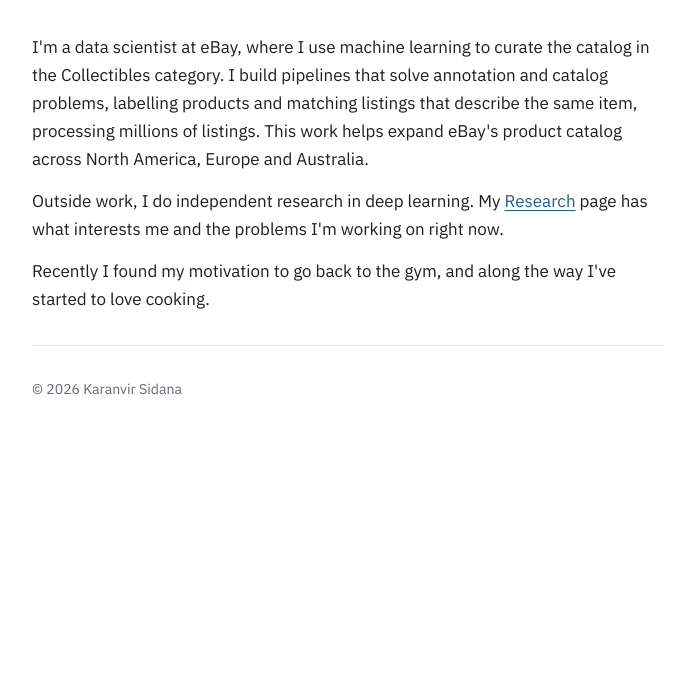
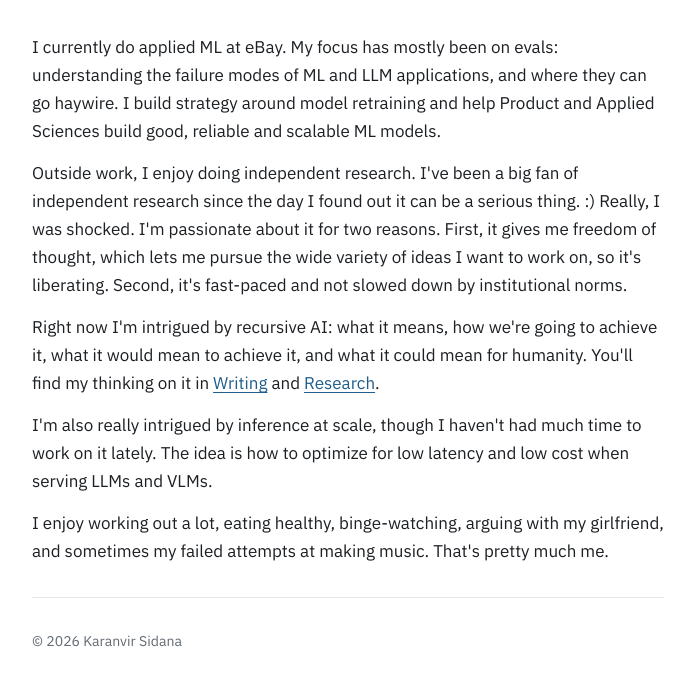
Before and after one commit to karan-vir/karan-vir.github.io, a plain HTML site: page index.html in a window 1280 px wide. Shown: the part 114-800 px from the top of the page, without its empty margins (292-987 px from the left). Drawn offline with Linux system fonts and the light colour scheme.

Commit message:
About: update role, research motivation and interests
Co-Authored-By: Claude Opus 5.5 <noreply@anthropic.com>
Claude-Session: https://claude.ai/code/session_016FjovBQCCUjAtj5maTC5jR

```diff
--- a/index.html
+++ b/index.html
@@ -17,9 +17,11 @@
   <nav class="top" aria-label="Main"><a href="index.html" aria-current="page">About</a><a href="research.html">Research</a><a href="writing.html">Writing</a></nav>
 </header>
 <main>
-  <p>I'm a data scientist at eBay, where I use machine learning to curate the catalog in the Collectibles category. I build pipelines that solve annotation and catalog problems, labelling products and matching listings that describe the same item, processing millions of listings. This work helps expand eBay's product catalog across North America, Europe and Australia.</p>
-  <p>Outside work, I do independent research in deep learning. My <a href="research.html">Research</a> page has what interests me and the problems I'm working on right now.</p>
-  <p>Recently I found my motivation to go back to the gym, and along the way I've started to love cooking.</p>
+  <p>I currently do applied ML at eBay. My focus has mostly been on evals: understanding the failure modes of ML and LLM applications, and where they can go haywire. I build strategy around model retraining and help Product and Applied Sciences build good, reliable and scalable ML models.</p>
+  <p>Outside work, I enjoy doing independent research. I've been a big fan of independent research since the day I found out it can be a serious thing. :) Really, I was shocked. I'm passionate about it for two reasons. First, it gives me freedom of thought, which lets me pursue the wide variety of ideas I want to work on, so it's liberating. Second, it's fast-paced and not slowed down by institutional norms.</p>
+  <p>Right now I'm intrigued by recursive AI: what it means, how we're going to achieve it, what it would mean to achieve it, and what it could mean for humanity. You'll find my thinking on it in <a href="writing.html">Writing</a> and <a href="research.html">Research</a>.</p>
+  <p>I'm also really intrigued by inference at scale, though I haven't had much time to work on it lately. The idea is how to optimize for low latency and low cost when serving LLMs and VLMs.</p>
+  <p>I enjoy working out a lot, eating healthy, binge-watching, arguing with my girlfriend, and sometimes my failed attempts at making music. That's pretty much me.</p>
 </main>
 <hr>
 <footer>© 2026 Karanvir Sidana</footer>
```
